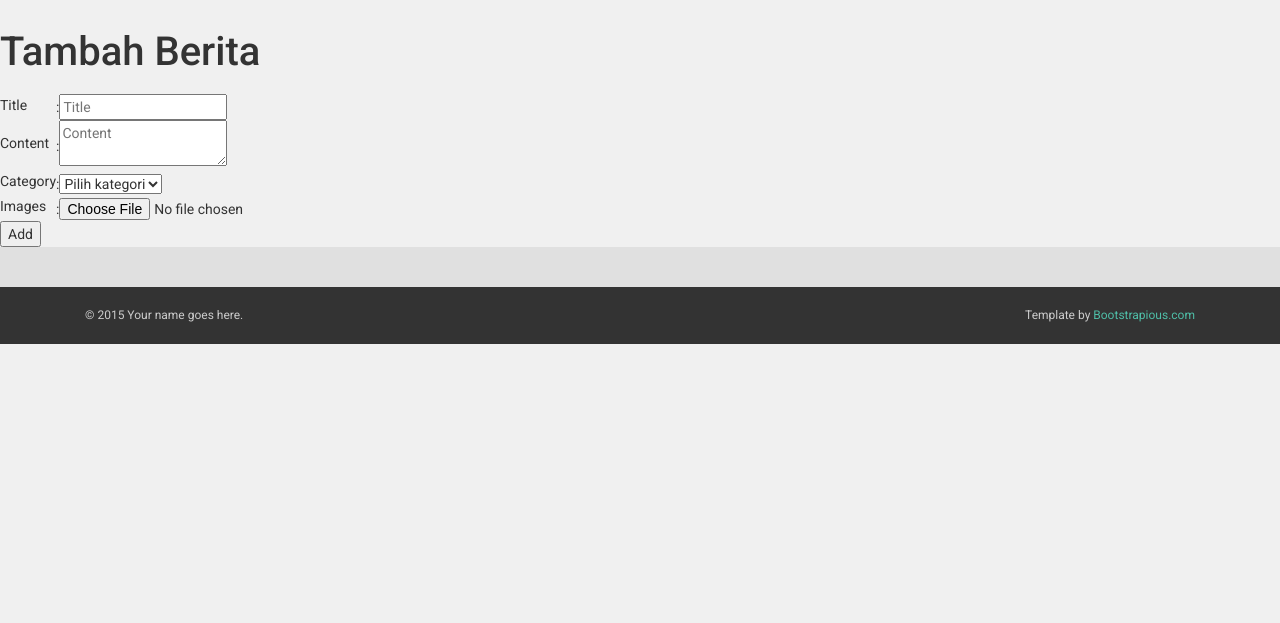
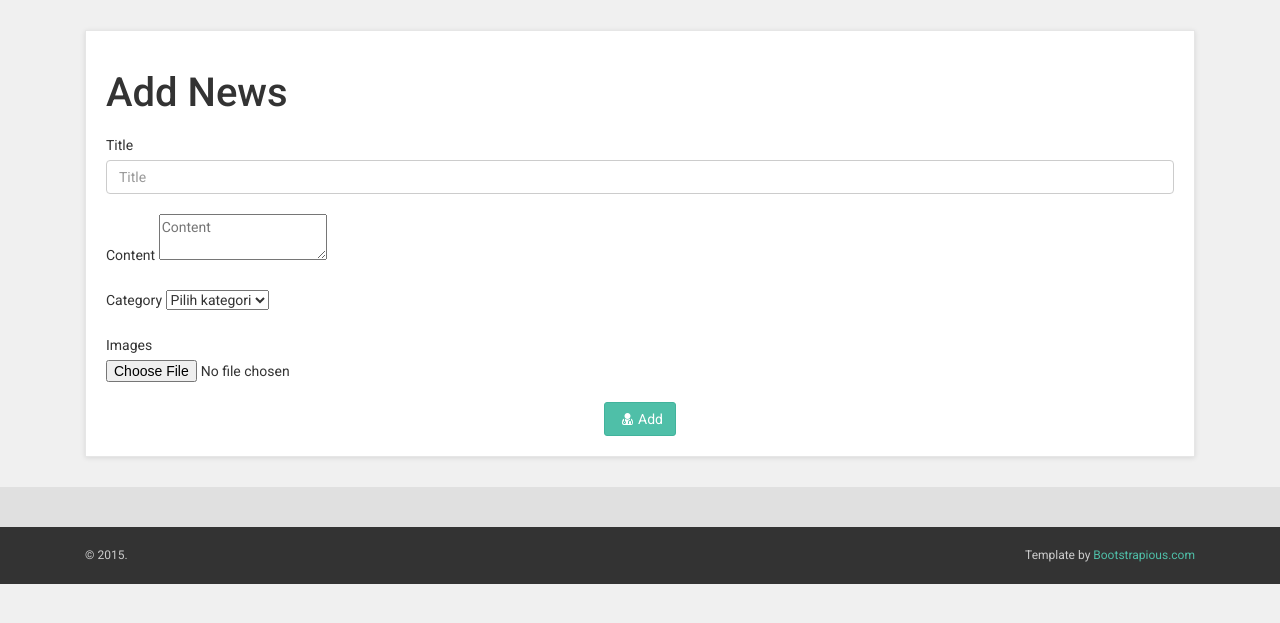
Before and after one commit to amaliarizkif/Republika2, a CodeIgniter app: page /berita/index.php/home/add_news in a window 1280 px wide. Shown: the part 113-736 px from the top of the page. Run offline with CodeIgniter, Linux system fonts and the light colour scheme; data that the repository does not hold is empty; some libraries are stand-ins or nearby versions.

Commit message:
add news

```diff
--- a/application/models/model_login.php
+++ b/application/models/model_login.php
@@ -7,12 +7,9 @@ Class Model_login extends CI_Model {
 			return $query;
 		}
 
-		public function get_user($email, $password){
-			$query = $this->db->get_where('user',
-				array(
-					'email' => $email,
-					'password' => md5($password)
-					));
+		public function get_user($table, $where)
+		{
+			return $this->db->get_where($table,$where);
 			return $query;
 		}
 
--- a/application/views/add_news.php
+++ b/application/views/add_news.php
@@ -1,24 +1,23 @@
-<!DOCTYPE html>
-<html>
-<head>
-	<title>Add News</title>
-</head>
-<body>
-	<h1>Tambah Berita</h1>
-	<form action="<?= base_url('news/insert_news')?>" method="post" enctype="multipart/form-data">
-		<table>
-			<tr>
-				<td><label>Title</label></td> <td>:</td>
-				<td><input type="text" name="title" id="title" placeholder="Title"/></td>
-			</tr>
-			<tr>
-				<td><label>Content</label></td> <td>:</td>
-				<td><textarea name="content" placeholder="Content"></textarea></td>
-			</tr>
-			<tr>
-				<td><label>Category</label></td> <td>:</td>
-				<td>
+ <div id="all">
 
+        <div id="content">
+            <div class="container">
+
+                <div class="col-md-12">
+                    <div class="box">
+                        <h1>Add News</h1>
+
+                        <form action="<?=base_url('news/insert_news')?>" method="post">
+                            <div class="form-group">
+                                <label for="name">Title</label>
+                                <input type="text" class="form-control" placeholder="Title" id="title" name="title">
+                            </div>
+                            <div class="form-group">
+                                <label for="name">Content</label>
+                                <textarea name="content" placeholder="Content" width="300px" height="200"></textarea>
+                            </div>
+                            <div class="form-group">
+                                <label for="password">Category</label>
                                 <select name='category' id='category' >
                                      <option value=''>Pilih kategori</option>";
                                      <?php
@@ -27,14 +26,19 @@
                                      <option value="<?php echo $u->id_category; ?>"> <?php echo $u->nm_category; ?> </option>
                                      <?php } ?>
                                 </select>
-				</td>
-			</tr>
-			<tr>
-				<td><label>Images</label></td> <td>:</td>
-				<td><input type="file" name="userfile"></td>
-			</tr>
-		</table>
-		<input type="submit" name="submit" value="Add"/>
+                            </div>
+                            <div class="form-group">
+                                <label for="name">Images</label>
+                                <input type="file" name="userfile" class=>
+                            </div>
+                            <div class="text-center">
+                                <button type="submit" class="btn btn-primary"><i class="fa fa-user-md"></i>Add</button>
+                            </div>
                         </form>
-</body>
-</html>
+                    </div>
+                </div>
+
+            </div>
+            <!-- /.container -->
+        </div>
+        <!-- /#content -->
--- a/application/views/add_news2.php
+++ b/application/views/add_news2.php
@@ -10,7 +10,7 @@
                         <form action="<?=base_url('news/insert_news')?>" method="post">
                             <div class="form-group">
                                 <label for="name">Title</label>
-                                <input type="text" class="form-control" placeholder="Title" id="name" name="name">
+                                <input type="text" class="form-control" placeholder="Title" id="title" name="title">
                             </div>
                             <div class="form-group">
                                 <label for="name">Content</label>
@@ -29,7 +29,7 @@
                             </div>
                             <div class="form-group">
                                 <label for="name">Images</label>
-                                <input type="file" class="form-control" id="name" name="userfile">
+                                <input type="file" name="userfile">
                             </div>
                             <div class="text-center">
                                 <button type="submit" class="btn btn-primary"><i class="fa fa-user-md"></i>Add</button>
--- a/application/views/footer.php
+++ b/application/views/footer.php
@@ -26,7 +26,7 @@
         <div id="copyright">
             <div class="container">
                 <div class="col-md-6">
-                    <p class="pull-left">© 2015 Your name goes here.</p>
+                    <p class="pull-left">© 2015.</p>
 
                 </div>
                 <div class="col-md-6">
@@ -58,10 +58,6 @@
     <script src="<?php echo base_url(); ?>asset/js/front.js"></script>
 
 
-
-
-
-
 </body>
 
 </html>
--- a/application/views/header.php
+++ b/application/views/header.php
@@ -46,18 +46,22 @@
         <div class="container">
             <div class="col-md-12" data-animate="fadeInDown">
                 <ul class="menu">
-                <?php if($this->session->userdata('login') == TRUE){
+                <?php if($this->session->userdata('login' ) == TRUE) {
                     $name = $this->session->userdata('name');
                 ?>
-                <li>Hai, <?php echo $name; ?></li>
+                <li style="color : white;">Hai, <?php echo $name; ?></li>
                 <li><a href="<?php echo  base_url()?>login/logout">Logout</a>
                 </li>
+
                 <?php }  else { ?>
+
                     <li><a href="<?php echo  base_url()?>home/login">Login</a>
                     </li>
                     <li><a href="<?php echo  base_url()?>home/register">Register</a>
                     </li>
+
                 <?php } ?>
+
                 </ul>
             </div>
         </div>
```
Also changed, not shown: application/controllers/login.php (+10 -4 lines), application/controllers/news.php (+12 -11 lines), application/views/main.php (+8 -5 lines), uploads/60_-PT-Sinar-Mas-Agro-Resources-and-Technology-Tbk_-SMART1.png (deleted). Lines whose indentation alone changed are shown as unchanged.
